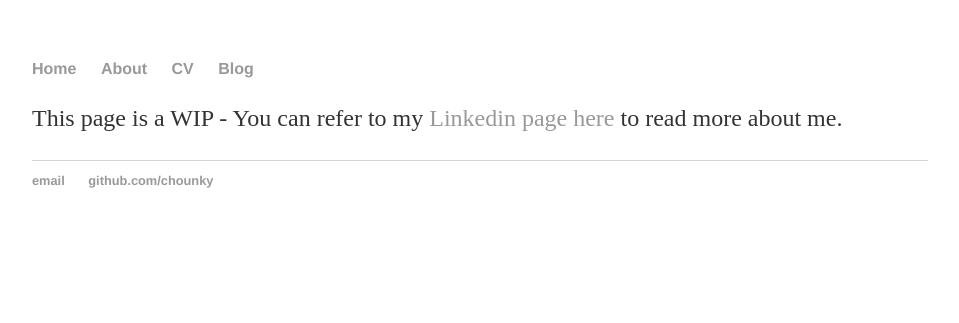
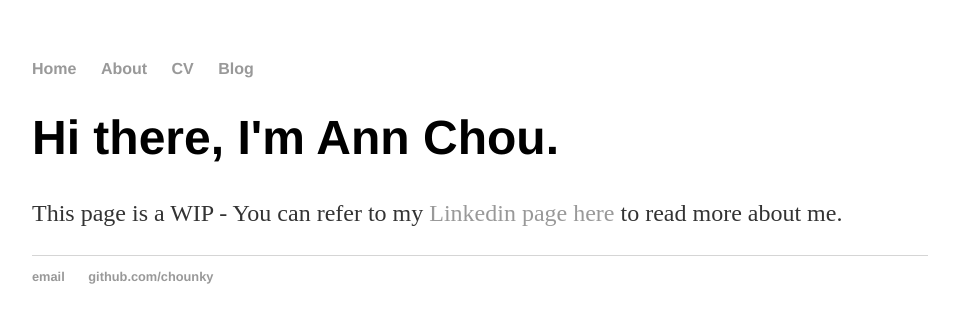
Before and after one commit to Chounky/chounky.github.io, a Jekyll site: the page built from cv/index.html, in a window 1280 px wide. Shown: the top 323 px of the page, without its empty margins (160-1119 px from the left). Built offline with Jekyll 4.4.1, drawn with Linux system fonts in a browser that asks for light colours.

Commit message:
Update index.html

```diff
--- a/cv/index.html
+++ b/cv/index.html
@@ -2,4 +2,10 @@
 layout : default
 title : My CV
 ---
-  <p> This page is a WIP - You can refer to my <a href= "https://www.linkedin.com/in/annchousg/" target'"_blank"> Linkedin page here </a> to read more about me.</p)
+
+<div class="blurb">
+
+	  <h1>Hi there, I'm Ann Chou. </h1>
+	    <p>This page is a WIP - You can refer to my <a href= "https://www.linkedin.com/in/annchousg/" target'"_blank"> Linkedin page here </a> to read more about me.</p>
+</div>
+  <!-- /.blurb -->
```
